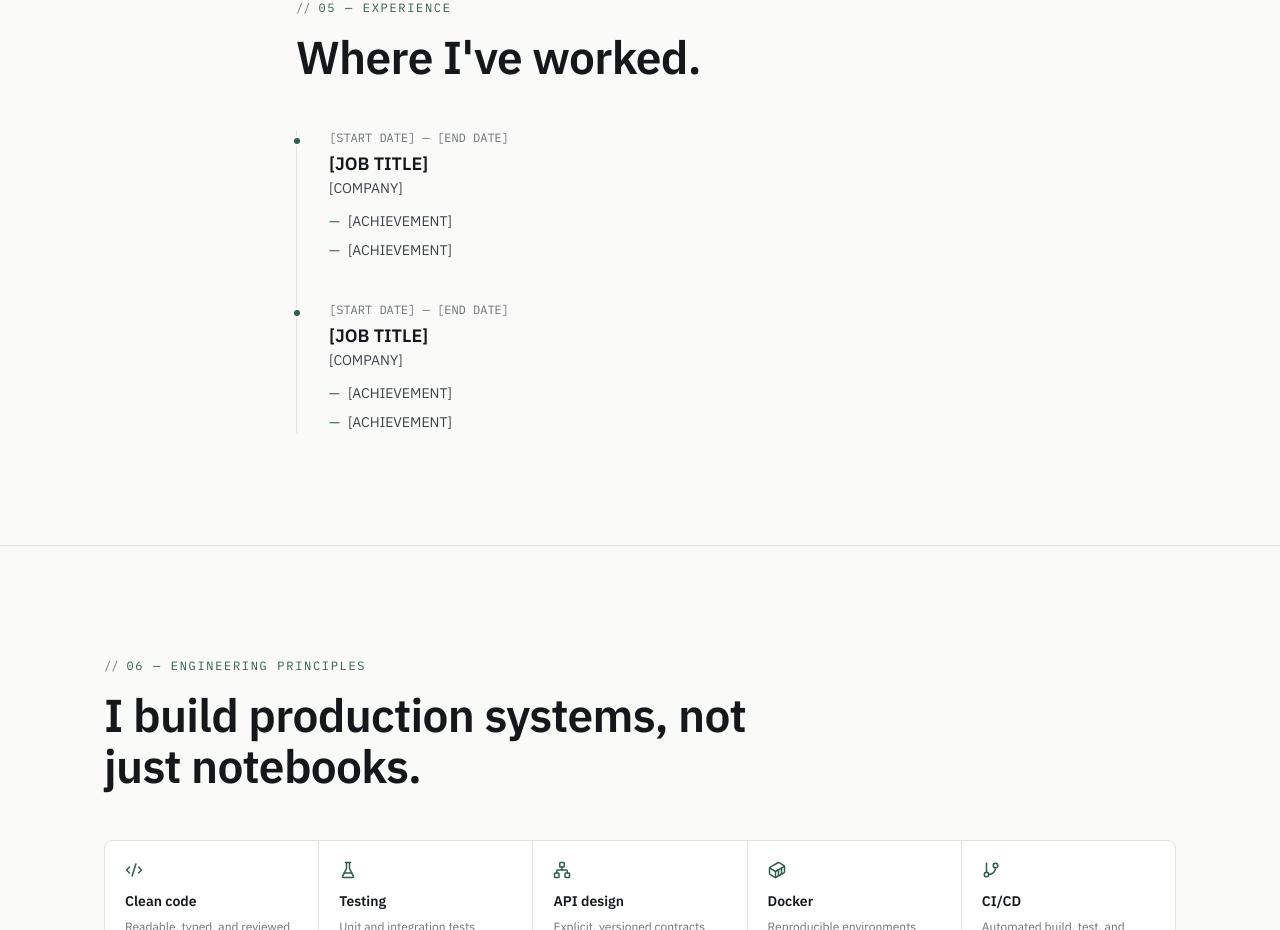
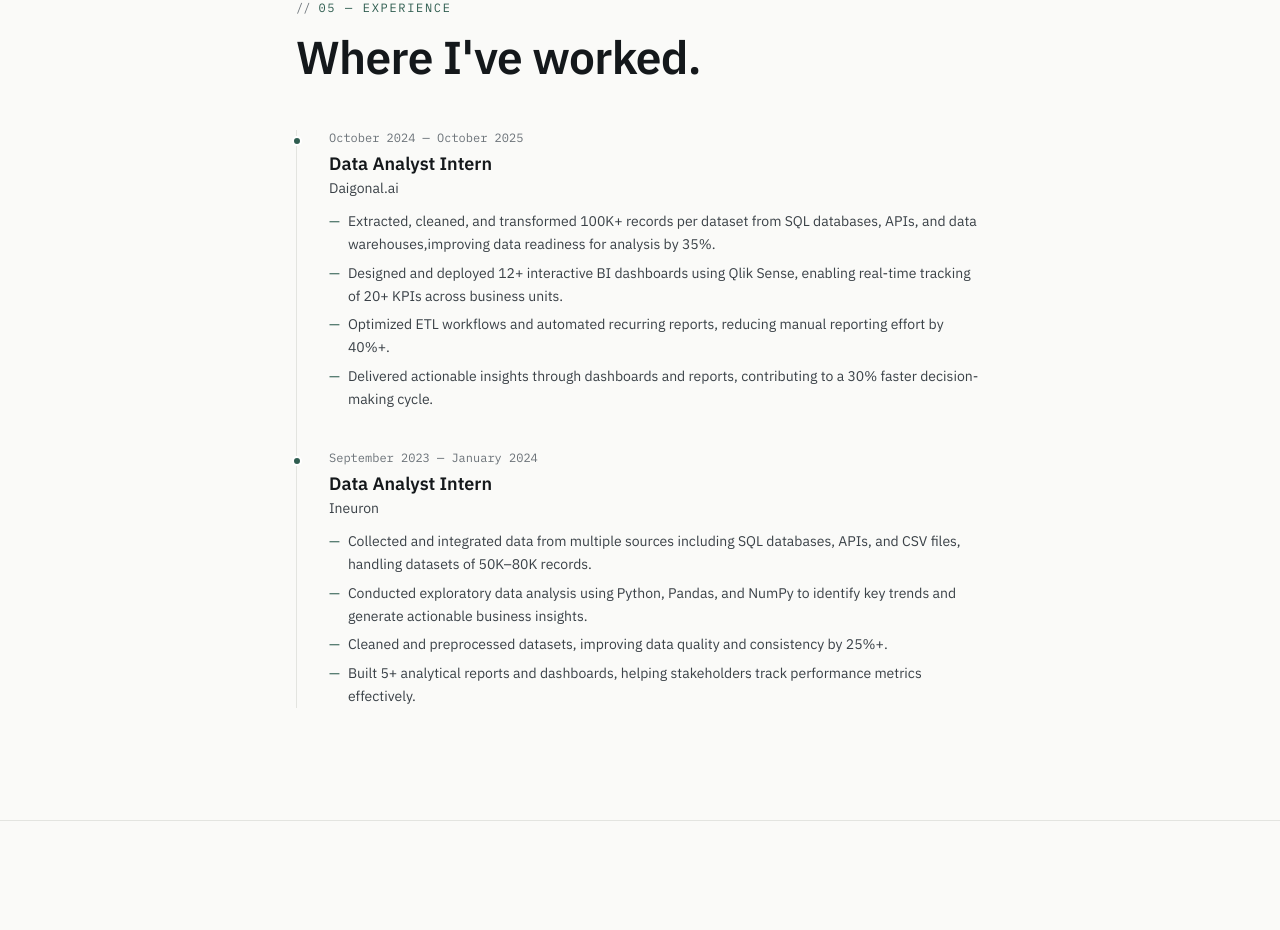
Before and after one commit to Akhtar-tech786/ai-engineer-portfolio, a React (Vite) app: page / in a window 1280 px wide. Shown: the part 4518-5448 px from the top of the page. Built offline with nearby package versions, Linux system fonts and the light colour scheme.

Commit message:
updated experience section

```diff
--- a/src/data/experience.ts
+++ b/src/data/experience.ts
@@ -4,20 +4,20 @@ import type { ExperienceItem, Principle, ArchitectureStep } from "@/types";
 // bracketed placeholder with your real experience before publishing.
 export const experienceItems: ExperienceItem[] = [
   {
-    company: "[COMPANY]",
-    role: "[JOB TITLE]",
-    startDate: "[START DATE]",
-    endDate: "[END DATE]",
-    achievements: ["[ACHIEVEMENT]", "[ACHIEVEMENT]"],
+    company: "Daigonal.ai",
+    role: "Data Analyst Intern",
+    startDate: "October 2024",
+    endDate: "October 2025",
+    achievements: [
+      "Extracted, cleaned, and transformed 100K+ records per dataset from SQL databases, APIs, and data warehouses,improving data readiness for analysis by 35%.", "Designed and deployed 12+ interactive BI dashboards using Qlik Sense, enabling real-time tracking of 20+ KPIs across business units.", "Optimized ETL workflows and automated recurring reports, reducing manual reporting effort by 40%+.", "Delivered actionable insights through dashboards and reports, contributing to a 30% faster decision-making cycle.",
+    ],
   },
   {
-    company: "[COMPANY]",
-    role: "[JOB TITLE]",
-    startDate: "[START DATE]",
-    endDate: "[END DATE]",
-    achievements: ["[ACHIEVEMENT]", "[ACHIEVEMENT]"],
-  },
-];
+    company: "Ineuron",
+    role: "Data Analyst Intern",
+    startDate: "September 2023",
+    endDate: "January 2024",
+    achievements: [ "Collected and integrated data from multiple sources including SQL databases, APIs, and CSV files, handling datasets of 50K–80K records.", "Conducted exploratory data analysis using Python, Pandas, and NumPy to identify key trends and generate actionable business insights.", "Cleaned and preprocessed datasets, improving data quality and consistency by 25%+.", "Built 5+ analytical reports and dashboards, helping stakeholders track performance metrics effectively.", ], }, ];
 
 export const principles: Principle[] = [
   { title: "Clean code", description: "Readable, typed, and reviewed — code written for the next engineer, not just the compiler." },
```
